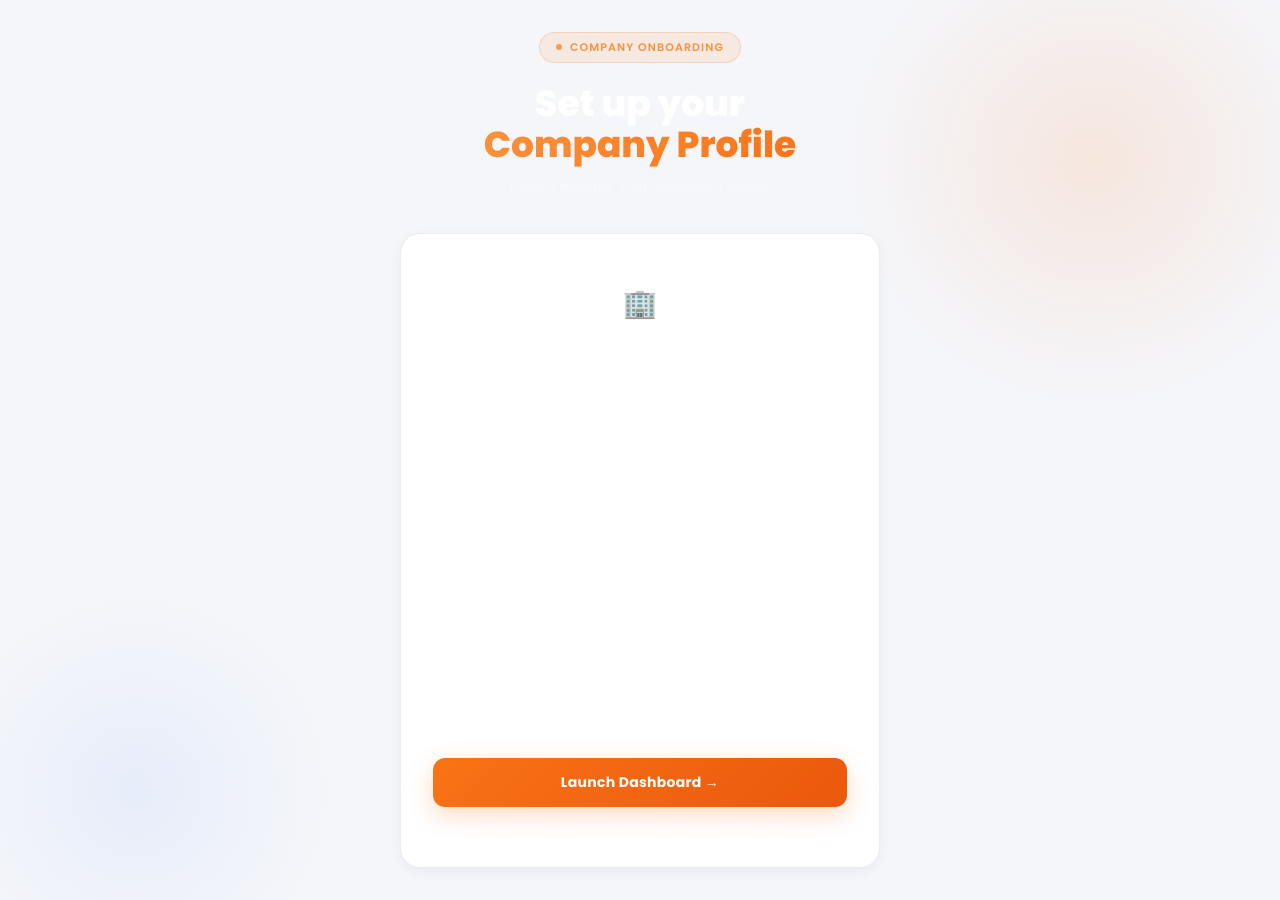
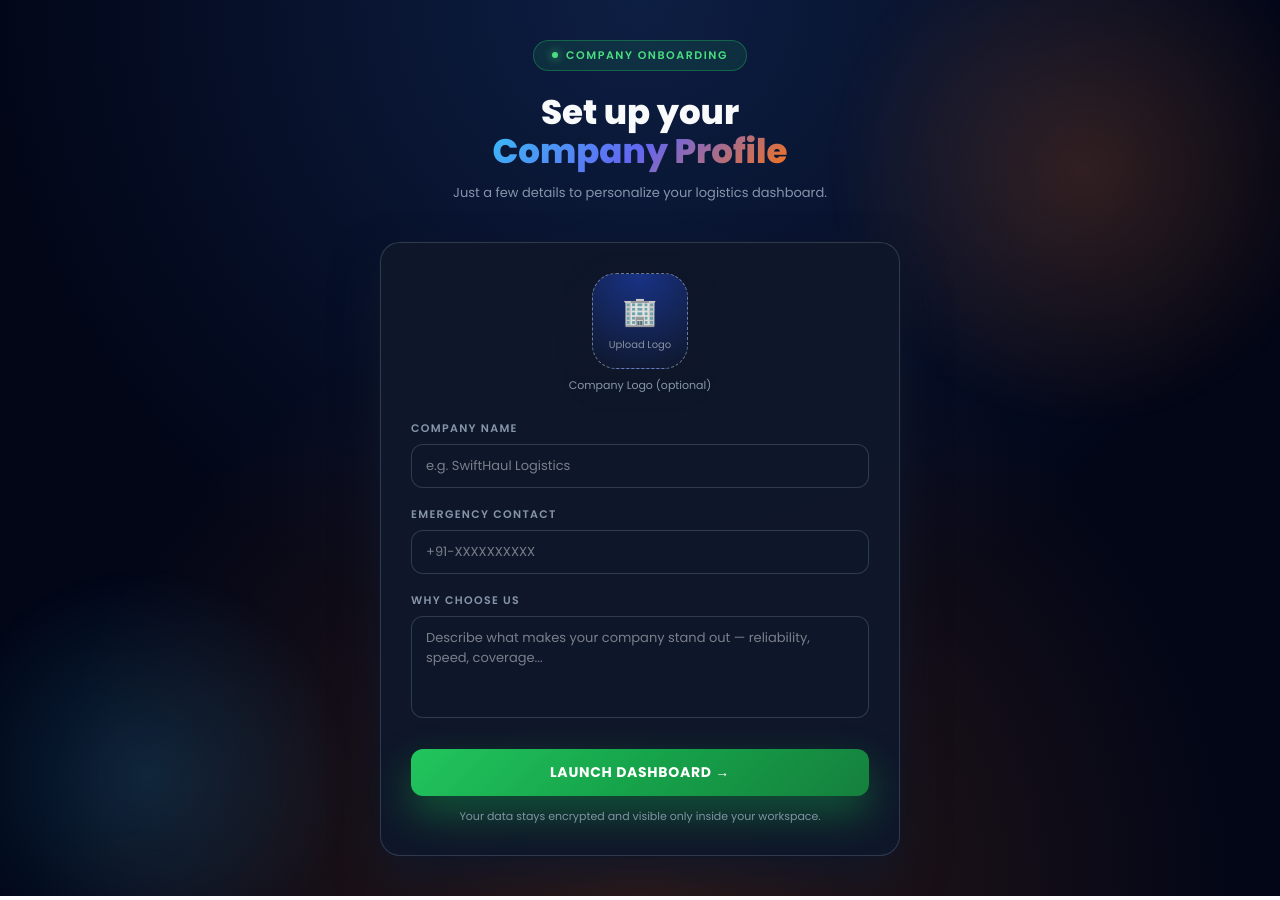
Before and after one commit to suryanshwork3456/LogiFlow, a React (Vite) app: page /company/profile in a window 1280 px wide. Built offline with nearby package versions, Linux system fonts and the light colour scheme.

Commit message:
Company Profile page and some changes

```diff
--- a/src/components/LoginForm.jsx
+++ b/src/components/LoginForm.jsx
@@ -206,7 +206,7 @@ const roles = [
     icon: "🏢",
     color: "border-[#4CAF50] bg-[#4CAF50]/10",
     activeText: "text-[#4CAF50]",
-    redirect: "/company/dashboard",
+    redirect: "/company/profile",
   },
 ];
 
--- a/src/components/RegisterForm.jsx
+++ b/src/components/RegisterForm.jsx
@@ -251,7 +251,7 @@ const roles = [
     icon: "🏢",
     color: "border-[#4CAF50] bg-[#4CAF50]/10",
     activeText: "text-[#4CAF50]",
-    redirect: "/company/dashboard",
+    redirect: "/company/profile",
   },
 ];
 
--- a/src/pages/company/profile.jsx
+++ b/src/pages/company/profile.jsx
@@ -1,118 +1,439 @@
 import { useState, useRef } from "react";
+import { useNavigate } from "react-router-dom";
 import { S } from "../../styles/companystyles.js";
+
 function profile({ onComplete }) {
-  const [form, setForm] = useState({ name: "", emergencyContact: "", whyChooseUs: "", logoPreview: null });
+  const [form, setForm] = useState({
+    name: "",
+    emergencyContact: "",
+    whyChooseUs: "",
+    logoPreview: null,
+  });
   const [errors, setErrors] = useState({});
   const fileRef = useRef();
+  const navigate = useNavigate();
 
   const handleLogo = (e) => {
     const file = e.target.files[0];
     if (!file) return;
     const reader = new FileReader();
-    reader.onload = (ev) => setForm((f) => ({ ...f, logoPreview: ev.target.result }));
+    reader.onload = (ev) =>
+      setForm((f) => ({ ...f, logoPreview: ev.target.result }));
     reader.readAsDataURL(file);
   };
 
   const submit = () => {
     const e = {};
     if (!form.name.trim()) e.name = "Company name is required";
-    if (!form.emergencyContact.trim()) e.emergencyContact = "Emergency contact is required";
+    if (!form.emergencyContact.trim())
+      e.emergencyContact = "Emergency contact is required";
     if (!form.whyChooseUs.trim()) e.whyChooseUs = "Please fill this field";
-    if (Object.keys(e).length) { setErrors(e); return; }
-    onComplete(form);
+    if (Object.keys(e).length) {
+      setErrors(e);
+      return;
+    }
+     if (onComplete) onComplete(form);
+     navigate("/company/dashboard");
   };
 
   return (
-    <div style={{ ...S.page, display: "flex", alignItems: "center", justifyContent: "center", padding: "2rem 1rem", position: "relative", overflow: "hidden" }}>
-      {/* bg glows */}
-      <div style={{ position: "absolute", top: "-10%", right: "-5%", width: 500, height: 500, borderRadius: "50%", background: "radial-gradient(circle, rgba(249,115,22,0.12) 0%, transparent 70%)", pointerEvents: "none" }} />
-      <div style={{ position: "absolute", bottom: "-10%", left: "-5%", width: 400, height: 400, borderRadius: "50%", background: "radial-gradient(circle, rgba(59,130,246,0.08) 0%, transparent 70%)", pointerEvents: "none" }} />
+    <div
+      style={{
+        ...S.page,
+        display: "flex",
+        alignItems: "center",
+        justifyContent: "center",
+        padding: "2.5rem 1.25rem",
+        position: "relative",
+        overflow: "hidden",
+        // darker background overlay
+        background:
+          "radial-gradient(circle at top, rgba(59,130,246,0.2), transparent 60%)," +
+          "radial-gradient(circle at bottom, rgba(249,115,22,0.18), transparent 55%)," +
+          "#020617",
+        color: "#E5E7EB",
+      }}
+    >
+      {/* soft glows (dark theme) */}
+      <div
+        style={{
+          position: "absolute",
+          top: "-10%",
+          right: "-5%",
+          width: 520,
+          height: 520,
+          borderRadius: "50%",
+          background:
+            "radial-gradient(circle, rgba(249,115,22,0.18) 0%, transparent 70%)",
+          filter: "blur(2px)",
+          pointerEvents: "none",
+        }}
+      />
+      <div
+        style={{
+          position: "absolute",
+          bottom: "-10%",
+          left: "-5%",
+          width: 420,
+          height: 420,
+          borderRadius: "50%",
+          background:
+            "radial-gradient(circle, rgba(56,189,248,0.16) 0%, transparent 70%)",
+          filter: "blur(2px)",
+          pointerEvents: "none",
+        }}
+      />
 
-      <div style={{ position: "relative", zIndex: 10, width: "100%", maxWidth: 480 }}>
+      <div style={{ position: "relative", zIndex: 10, width: "100%", maxWidth: 520 }}>
         {/* Header */}
-        <div style={{ textAlign: "center", marginBottom: 36 }}>
-          <div style={{ display: "inline-flex", alignItems: "center", gap: 8, background: "rgba(249,115,22,0.1)", border: "1px solid rgba(249,115,22,0.2)", borderRadius: 999, padding: "6px 16px", color: "#fb923c", fontSize: 11, fontWeight: 600, letterSpacing: "0.1em", textTransform: "uppercase", marginBottom: 20 }}>
-            <span style={{ width: 6, height: 6, borderRadius: "50%", background: "#fb923c", animation: "pulse 2s infinite" }} />
+        <div style={{ textAlign: "center", marginBottom: 40 }}>
+          <div
+            style={{
+              display: "inline-flex",
+              alignItems: "center",
+              gap: 8,
+              background: "rgba(34,197,94,0.12)",
+              border: "1px solid rgba(34,197,94,0.35)",
+              borderRadius: 999,
+              padding: "6px 18px",
+              color: "#4ade80",
+              fontSize: 11,
+              fontWeight: 600,
+              letterSpacing: "0.14em",
+              textTransform: "uppercase",
+              marginBottom: 22,
+            }}
+          >
+            <span
+              style={{
+                width: 6,
+                height: 6,
+                borderRadius: "50%",
+                background: "#4ade80",
+                boxShadow: "0 0 10px rgba(74,222,128,0.9)",
+              }}
+            />
             Company Onboarding
           </div>
-          <h1 style={{ fontSize: 36, fontWeight: 900, color: "white", lineHeight: 1.15, margin: 0 }}>
-            Set up your<br />
-            <span style={{ background: "linear-gradient(135deg, #fb923c, #f97316)", WebkitBackgroundClip: "text", WebkitTextFillColor: "transparent" }}>
+
+          <h1
+            style={{
+              fontSize: 34,
+              fontWeight: 900,
+              color: "#F9FAFB",
+              lineHeight: 1.15,
+              margin: 0,
+            }}
+          >
+            Set up your
+            <br />
+            <span
+              style={{
+                background:
+                  "linear-gradient(135deg, #38bdf8, #6366f1, #f97316)",
+                WebkitBackgroundClip: "text",
+                WebkitTextFillColor: "transparent",
+              }}
+            >
               Company Profile
             </span>
           </h1>
-          <p style={{ color: "rgba(255,255,255,0.35)", fontSize: 13, marginTop: 12 }}>
-            Takes 2 minutes. Your dashboard awaits.
+          <p
+            style={{
+              color: "rgba(148,163,184,0.9)",
+              fontSize: 13,
+              marginTop: 12,
+            }}
+          >
+            Just a few details to personalize your logistics dashboard.
           </p>
         </div>
 
         {/* Card */}
-        <div style={{ ...S.card, padding: 32 }}>
+        <div
+          style={{
+            ...S.card,
+            padding: 30,
+            background:
+              "linear-gradient(145deg, rgba(15,23,42,0.96), rgba(15,23,42,0.98))",
+            border: "1px solid rgba(148,163,184,0.25)",
+            boxShadow:
+              "0 22px 45px rgba(15,23,42,0.85), 0 0 0 1px rgba(15,23,42,0.8)",
+            backdropFilter: "blur(18px)",
+          }}
+        >
           {/* Logo upload */}
-          <div style={{ display: "flex", flexDirection: "column", alignItems: "center", marginBottom: 28 }}>
+          <div
+            style={{
+              display: "flex",
+              flexDirection: "column",
+              alignItems: "center",
+              marginBottom: 26,
+            }}
+          >
             <div
               onClick={() => fileRef.current.click()}
-              style={{ width: 96, height: 96, borderRadius: 20, border: "2px dashed rgba(255,255,255,0.15)", display: "flex", alignItems: "center", justifyContent: "center", cursor: "pointer", overflow: "hidden", background: "rgba(255,255,255,0.03)", transition: "all 0.2s" }}
+              style={{
+                width: 96,
+                height: 96,
+                borderRadius: 24,
+                border: "1px dashed rgba(148,163,184,0.7)",
+                display: "flex",
+                alignItems: "center",
+                justifyContent: "center",
+                cursor: "pointer",
+                overflow: "hidden",
+                background:
+                  "radial-gradient(circle at top, rgba(30,64,175,0.7), rgba(15,23,42,1))",
+                transition: "transform 0.15s ease, box-shadow 0.15s ease, border 0.15s ease",
+                boxShadow: "0 12px 28px rgba(15,23,42,0.9)",
+              }}
+              onMouseEnter={(e) => {
+                e.currentTarget.style.transform = "translateY(-1px) scale(1.01)";
+                e.currentTarget.style.boxShadow =
+                  "0 18px 40px rgba(15,23,42,1)";
+              }}
+              onMouseLeave={(e) => {
+                e.currentTarget.style.transform = "none";
+                e.currentTarget.style.boxShadow =
+                  "0 12px 28px rgba(15,23,42,0.9)";
+              }}
             >
               {form.logoPreview ? (
-                <img src={form.logoPreview} alt="logo" style={{ width: "100%", height: "100%", objectFit: "cover" }} />
+                <img
+                  src={form.logoPreview}
+                  alt="logo"
+                  style={{
+                    width: "100%",
+                    height: "100%",
+                    objectFit: "cover",
+                  }}
+                />
               ) : (
                 <div style={{ textAlign: "center" }}>
                   <div style={{ fontSize: 28 }}>🏢</div>
-                  <div style={{ color: "rgba(255,255,255,0.25)", fontSize: 10, marginTop: 4 }}>Upload Logo</div>
+                  <div
+                    style={{
+                      color: "rgba(156,163,175,0.85)",
+                      fontSize: 10,
+                      marginTop: 4,
+                    }}
+                  >
+                    Upload Logo
+                  </div>
                 </div>
               )}
             </div>
-            <input ref={fileRef} type="file" accept="image/*" style={{ display: "none" }} onChange={handleLogo} />
-            <p style={{ color: "rgba(255,255,255,0.25)", fontSize: 11, marginTop: 8 }}>Company Logo (optional)</p>
+            <input
+              ref={fileRef}
+              type="file"
+              accept="image/*"
+              style={{ display: "none" }}
+              onChange={handleLogo}
+            />
+            <p
+              style={{
+                color: "rgba(148,163,184,0.9)",
+                fontSize: 11,
+                marginTop: 8,
+              }}
+            >
+              Company Logo (optional)
+            </p>
           </div>
 
           {/* Fields */}
           {[
-            { key: "name", label: "Company Name", placeholder: "e.g. SwiftHaul Logistics", type: "text" },
-            { key: "emergencyContact", label: "Emergency Contact", placeholder: "+91-XXXXXXXXXX", type: "tel" },
+            {
+              key: "name",
+              label: "Company Name",
+              placeholder: "e.g. SwiftHaul Logistics",
+              type: "text",
+            },
+            {
+              key: "emergencyContact",
+              label: "Emergency Contact",
+              placeholder: "+91-XXXXXXXXXX",
+              type: "tel",
+            },
           ].map((f) => (
-            <div key={f.key} style={{ marginBottom: 20 }}>
-              <label style={{ display: "block", color: "rgba(255,255,255,0.5)", fontSize: 11, fontWeight: 600, letterSpacing: "0.08em", textTransform: "uppercase", marginBottom: 8 }}>
+            <div key={f.key} style={{ marginBottom: 18 }}>
+              <label
+                style={{
+                  display: "block",
+                  color: "rgba(148,163,184,0.9)",
+                  fontSize: 11,
+                  fontWeight: 600,
+                  letterSpacing: "0.12em",
+                  textTransform: "uppercase",
+                  marginBottom: 8,
+                }}
+              >
                 {f.label}
               </label>
               <input
                 type={f.type}
                 placeholder={f.placeholder}
                 value={form[f.key]}
-                onChange={(e) => { setForm((p) => ({ ...p, [f.key]: e.target.value })); setErrors((p) => ({ ...p, [f.key]: "" })); }}
-                style={{ width: "100%", boxSizing: "border-box", background: errors[f.key] ? "rgba(239,68,68,0.05)" : "rgba(255,255,255,0.04)", border: `1px solid ${errors[f.key] ? "rgba(239,68,68,0.5)" : "rgba(255,255,255,0.1)"}`, borderRadius: 12, padding: "12px 16px", color: "white", fontSize: 13, outline: "none" }}
+                onChange={(e) => {
+                  setForm((p) => ({ ...p, [f.key]: e.target.value }));
+                  setErrors((p) => ({ ...p, [f.key]: "" }));
+                }}
+                style={{
+                  width: "100%",
+                  boxSizing: "border-box",
+                  background: errors[f.key]
+                    ? "rgba(127,29,29,0.18)"
+                    : "rgba(15,23,42,0.95)",
+                  border: `1px solid ${
+                    errors[f.key]
+                      ? "rgba(248,113,113,0.85)"
+                      : "rgba(51,65,85,0.9)"
+                  }`,
+                  borderRadius: 12,
+                  padding: "11px 14px",
+                  color: "#E5E7EB",
+                  fontSize: 13,
+                  outline: "none",
+                  transition: "border 0.15s ease, box-shadow 0.15s ease",
+                  boxShadow: "0 0 0 1px rgba(15,23,42,1)",
+                }}
+                onFocus={(e) => {
+                  e.currentTarget.style.border = "1px solid #38bdf8";
+                  e.currentTarget.style.boxShadow =
+                    "0 0 0 1px rgba(56,189,248,0.9)";
+                }}
+                onBlur={(e) => {
+                  e.currentTarget.style.border = `1px solid ${
+                    errors[f.key]
+                      ? "rgba(248,113,113,0.85)"
+                      : "rgba(51,65,85,0.9)"
+                  }`;
+                  e.currentTarget.style.boxShadow =
+                    "0 0 0 1px rgba(15,23,42,1)";
+                }}
               />
-              {errors[f.key] && <p style={{ color: "#f87171", fontSize: 11, marginTop: 6 }}>{errors[f.key]}</p>}
+              {errors[f.key] && (
+                <p
+                  style={{
+                    color: "#f97373",
+                    fontSize: 11,
+                    marginTop: 6,
+                  }}
+                >
+                  {errors[f.key]}
+                </p>
+              )}
             </div>
           ))}
 
-          <div style={{ marginBottom: 28 }}>
-            <label style={{ display: "block", color: "rgba(255,255,255,0.5)", fontSize: 11, fontWeight: 600, letterSpacing: "0.08em", textTransform: "uppercase", marginBottom: 8 }}>
+          {/* Why Choose Us */}
+          <div style={{ marginBottom: 24 }}>
+            <label
+              style={{
+                display: "block",
+                color: "rgba(148,163,184,0.9)",
+                fontSize: 11,
+                fontWeight: 600,
+                letterSpacing: "0.12em",
+                textTransform: "uppercase",
+                marginBottom: 8,
+              }}
+            >
               Why Choose Us
             </label>
             <textarea
               rows={4}
               placeholder="Describe what makes your company stand out — reliability, speed, coverage..."
               value={form.whyChooseUs}
-              onChange={(e) => { setForm((f) => ({ ...f, whyChooseUs: e.target.value })); setErrors((p) => ({ ...p, whyChooseUs: "" })); }}
-              style={{ width: "100%", boxSizing: "border-box", background: errors.whyChooseUs ? "rgba(239,68,68,0.05)" : "rgba(255,255,255,0.04)", border: `1px solid ${errors.whyChooseUs ? "rgba(239,68,68,0.5)" : "rgba(255,255,255,0.1)"}`, borderRadius: 12, padding: "12px 16px", color: "white", fontSize: 13, outline: "none", resize: "none", fontFamily: "inherit" }}
+              onChange={(e) => {
+                setForm((f) => ({ ...f, whyChooseUs: e.target.value }));
+                setErrors((p) => ({ ...p, whyChooseUs: "" }));
+              }}
+              style={{
+                width: "100%",
+                boxSizing: "border-box",
+                background: errors.whyChooseUs
+                  ? "rgba(127,29,29,0.18)"
+                  : "rgba(15,23,42,0.95)",
+                border: `1px solid ${
+                  errors.whyChooseUs
+                    ? "rgba(248,113,113,0.85)"
+                    : "rgba(51,65,85,0.9)"
+                }`,
+                borderRadius: 12,
+                padding: "11px 14px",
+                color: "#E5E7EB",
+                fontSize: 13,
+                outline: "none",
+                resize: "none",
+                fontFamily: "inherit",
+                transition: "border 0.15s ease, box-shadow 0.15s ease",
+                boxShadow: "0 0 0 1px rgba(15,23,42,1)",
+              }}
+              onFocus={(e) => {
+                e.currentTarget.style.border = "1px solid #38bdf8";
+                e.currentTarget.style.boxShadow =
+                  "0 0 0 1px rgba(56,189,248,0.9)";
+              }}
+              onBlur={(e) => {
+                e.currentTarget.style.border = `1px solid ${
+                  errors.whyChooseUs
+                    ? "rgba(248,113,113,0.85)"
+                    : "rgba(51,65,85,0.9)"
+                }`;
+                e.currentTarget.style.boxShadow =
+                  "0 0 0 1px rgba(15,23,42,1)";
+              }}
             />
-            {errors.whyChooseUs && <p style={{ color: "#f87171", fontSize: 11, marginTop: 6 }}>{errors.whyChooseUs}</p>}
+            {errors.whyChooseUs && (
+              <p
+                style={{
+                  color: "#f97373",
+                  fontSize: 11,
+                  marginTop: 6,
+                }}
+              >
+                {errors.whyChooseUs}
+              </p>
+            )}
           </div>
 
+          {/* Button */}
           <button
             onClick={submit}
-            style={{ width: "100%", background: "linear-gradient(135deg, #f97316, #ea580c)", color: "white", fontWeight: 700, fontSize: 14, padding: "14px 0", borderRadius: 12, border: "none", cursor: "pointer", letterSpacing: "0.02em", boxShadow: "0 8px 24px rgba(249,115,22,0.25)" }}
+            style={{
+              width: "100%",
+              background:
+                "linear-gradient(135deg, #22c55e, #16a34a, #15803d)",
+              color: "white",
+              fontWeight: 700,
+              fontSize: 14,
+              padding: "13px 0",
+              borderRadius: 12,
+              border: "none",
+              cursor: "pointer",
+              letterSpacing: "0.05em",
+              boxShadow: "0 18px 40px rgba(22,163,74,0.45)",
+              textTransform: "uppercase",
+            }}
           >
             Launch Dashboard →
           </button>
-          <p style={{ textAlign: "center", color: "rgba(255,255,255,0.2)", fontSize: 11, marginTop: 12 }}>
-            Your data stays private. Only you see your profile details.
+          <p
+            style={{
+              textAlign: "center",
+              color: "rgba(148,163,184,0.85)",
+              fontSize: 11,
+              marginTop: 12,
+            }}
+          >
+            Your data stays encrypted and visible only inside your workspace.
           </p>
         </div>
       </div>
     </div>
   );
 }
+
 export default profile;
```
Also changed, not shown: src/pages/company/CompanyHeader.jsx (+19 -4 lines), src/pages/company/CompanyLayout.jsx (+32 -68 lines).
